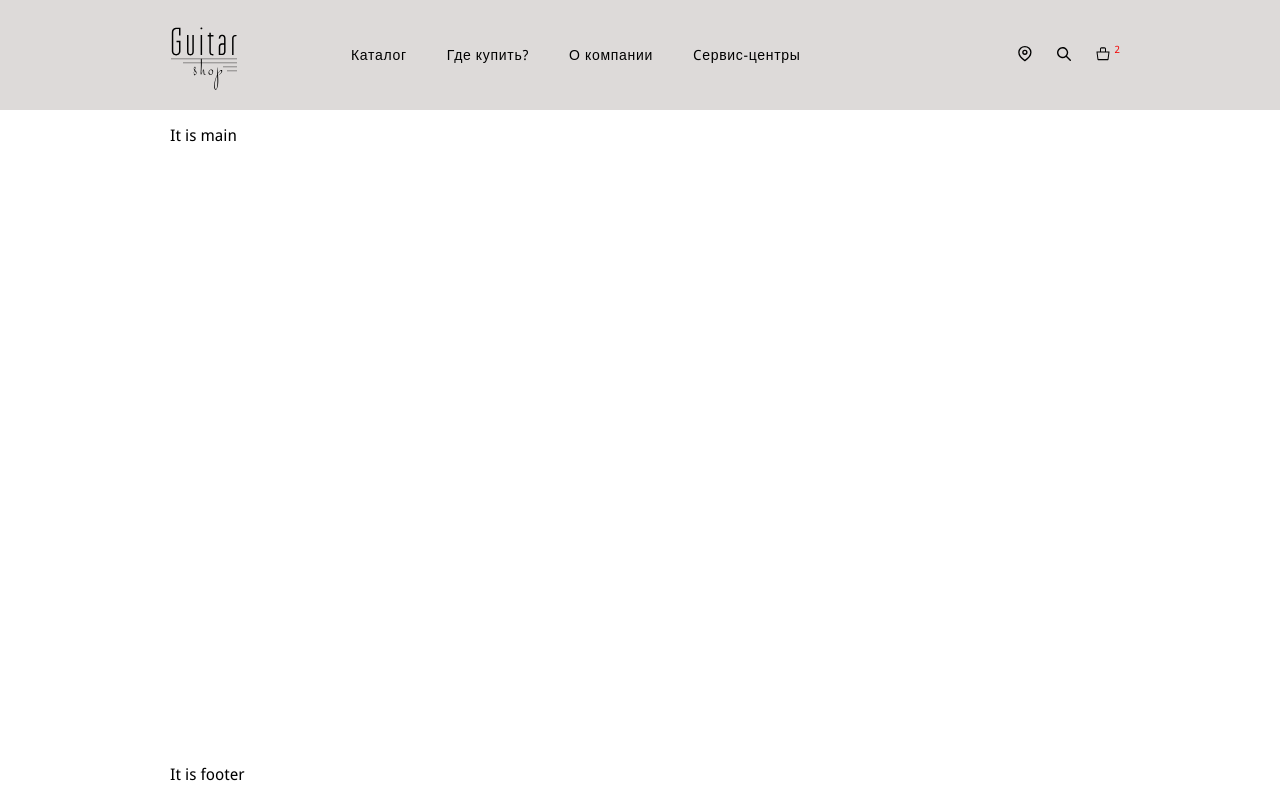
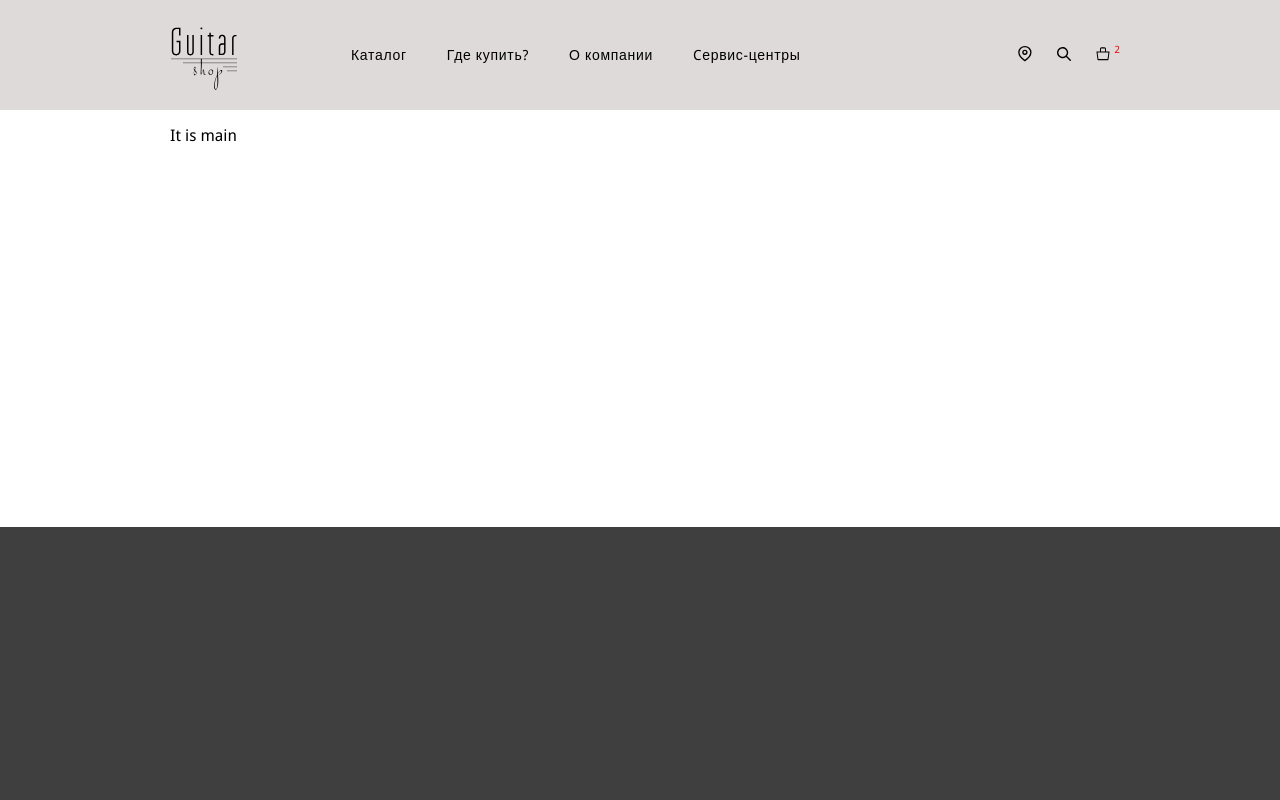
Before and after one commit to libertasia/guitar_shop_erokhina, a React (Create React App) app: page / in a window 1280 px wide. Built offline with nearby package versions, Linux system fonts and the light colour scheme.

Commit message:
WIP footer

```diff
--- a/src/components/footer/footer.jsx
+++ b/src/components/footer/footer.jsx
@@ -4,7 +4,6 @@ const Footer = () => {
   return (
     <footer className="footer">
       <div className="container footer__container">
-        <p>It is footer</p>
       </div>
     </footer>
   );
--- a/src/scss/blocks/footer.scss
+++ b/src/scss/blocks/footer.scss
@@ -1,3 +1,5 @@
 .footer {
   flex: 0 0 auto;
+  background-color: $footer-background-color;
+  min-height: 273px;
 }
--- a/src/scss/variables.scss
+++ b/src/scss/variables.scss
@@ -9,7 +9,8 @@ $basic-white: #ffffff;
 $basic-black: #000000;
 $header-background-color: rgba(30, 9, 6, 0.15);
 $basic-dark: #474747;
-$bright: #F20505;
+$bright: #f20505;
+$footer-background-color: #3f3f3f;
 // $basic-text-color: #1F1E25;
 // $basic-bright: #2C36F2;
 // $background-color: #F6F7FF;
```
Also changed, not shown: src/img/background-image-guitar-footer@1x.jpg (added), src/img/background-image-guitar-footer@2x.jpg (added).
